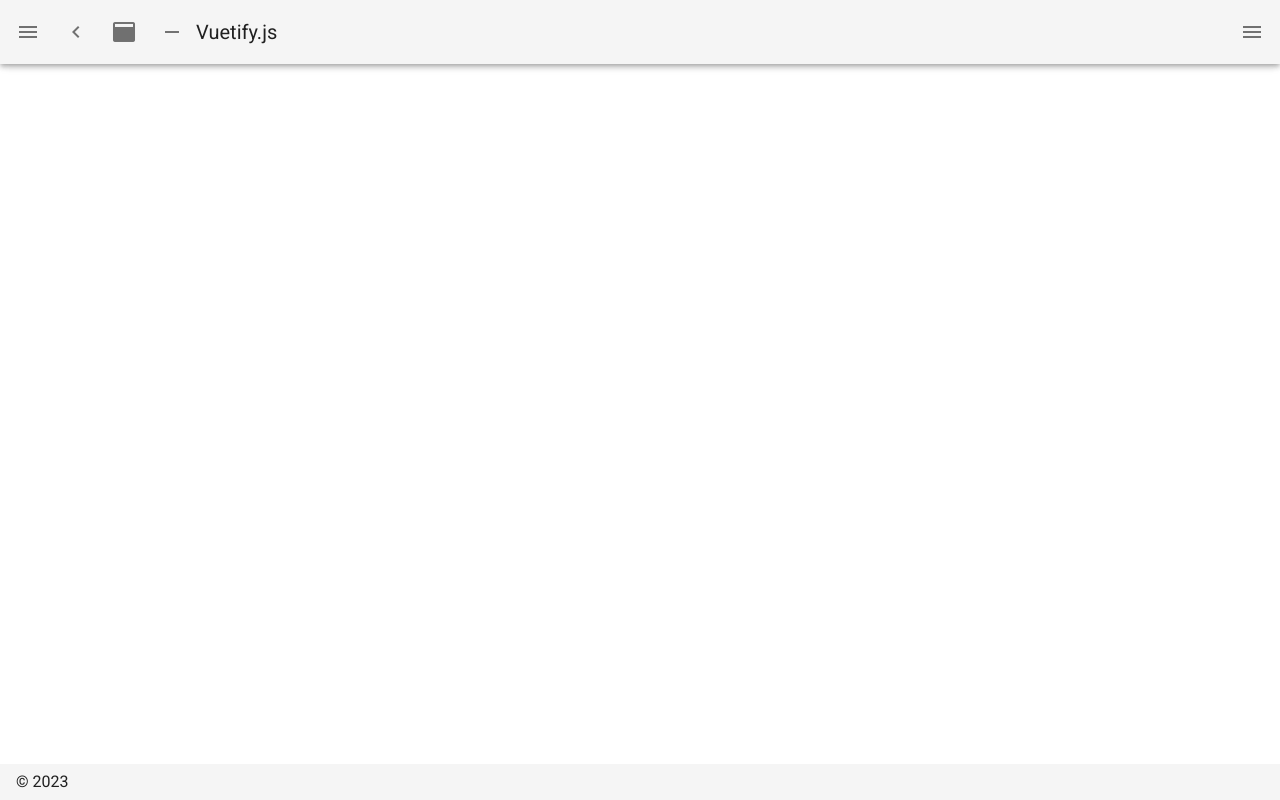
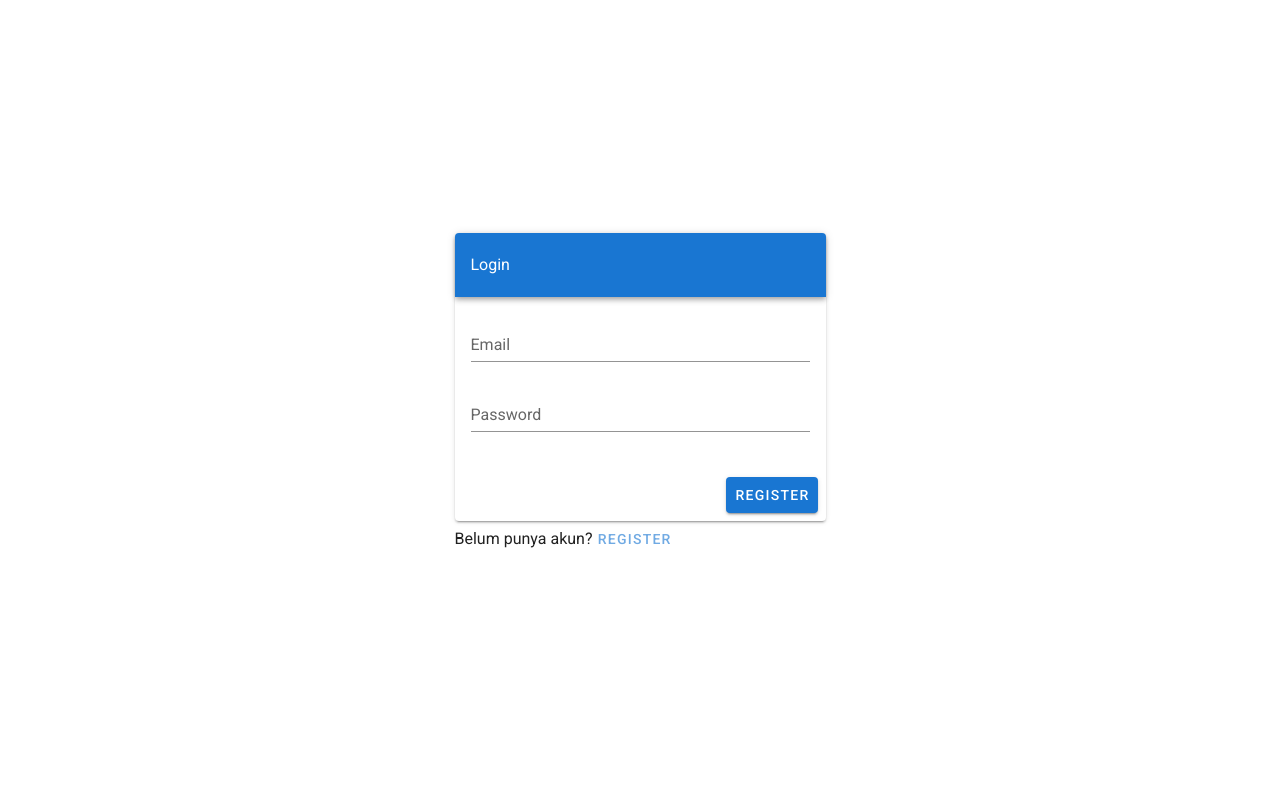
Before and after one commit to irkhamissimo/wegodev-frontend, a Nuxt app: page /login in a window 1280 px wide. Before the commit this address had no page. Built offline with nearby package versions, Linux system fonts and the light colour scheme.

Commit message:
login form

```diff
--- /dev/null
+++ b/pages/login.vue
@@ -0,0 +1,89 @@
+<template>
+  <v-row>
+    <v-col cols="10" offset="1" md="4" offset-md="4">
+      <v-card>
+        <v-toolbar dark color="primary">Login</v-toolbar>
+
+        <v-card-text>
+          <v-form ref="form">
+
+            <v-text-field label="Email" :rules="rules.email" v-model="form.email" @keydown="resetEmailExistMessage"
+              required>
+            </v-text-field>
+
+            <v-text-field label="Password" :rules="rules.password" v-model="form.password" type="password" required>
+            </v-text-field>
+
+
+          </v-form>
+        </v-card-text>
+
+        <v-card-actions>
+          <v-spacer></v-spacer>
+          <v-btn :loading="isLoading" color="primary" @click="onSubmit">Register</v-btn>
+        </v-card-actions>
+      </v-card>
+      <div class="d-flex align-baseline">
+        <p>Belum punya akun?</p>
+        <v-btn text plain to="/register" :ripple="false" color="primary" class="pl-1">REGISTER</v-btn>
+      </div>
+
+    </v-col>
+  </v-row>
+</template>
+
+<script>
+export default {
+  layout: 'auth',
+  data() {
+    return {
+      emailExist: false,
+      isLoading: false,
+      form: {
+
+        email: '',
+        password: '',
+
+      },
+      rules: {
+
+        email: [
+          (v) => !!v || 'Email is required',
+          (v) => /[a-z0-9]+@[a-z]+\.[a-z]{2,3}/.test(v) || 'Email must be valid',
+          (v) => !this.emailExist || 'Email already exist',
+
+        ],
+        password: [
+          (v) => !!v || 'Password is required',
+          (v) => v.length >= 6 || 'Password must be at least 6 characters',
+        ],
+
+      }
+    }
+  },
+  methods: {
+    resetEmailExistMessage() {
+      this.emailExist = false
+    },
+    async onSubmit() {
+      try {
+        if (this.$refs.form.validate()) {
+          this.isLoading = true;
+          const response = await this.$axios.$post('/api/register', this.form);
+
+          if(response.message === 'user is created succesfully') {
+            alert(response.message);
+          }
+          this.isLoading = false;
+        }
+      } catch (error) {
+        console.log(error.response);
+        if (error.response.data.message === 'Email is already registered') {
+          this.emailExist = true;
+          this.$refs.form.validate();
+        }
+      }
+    }
+  }
+}
+</script>
```
Also changed, not shown: package.json (+6 -1 lines).
